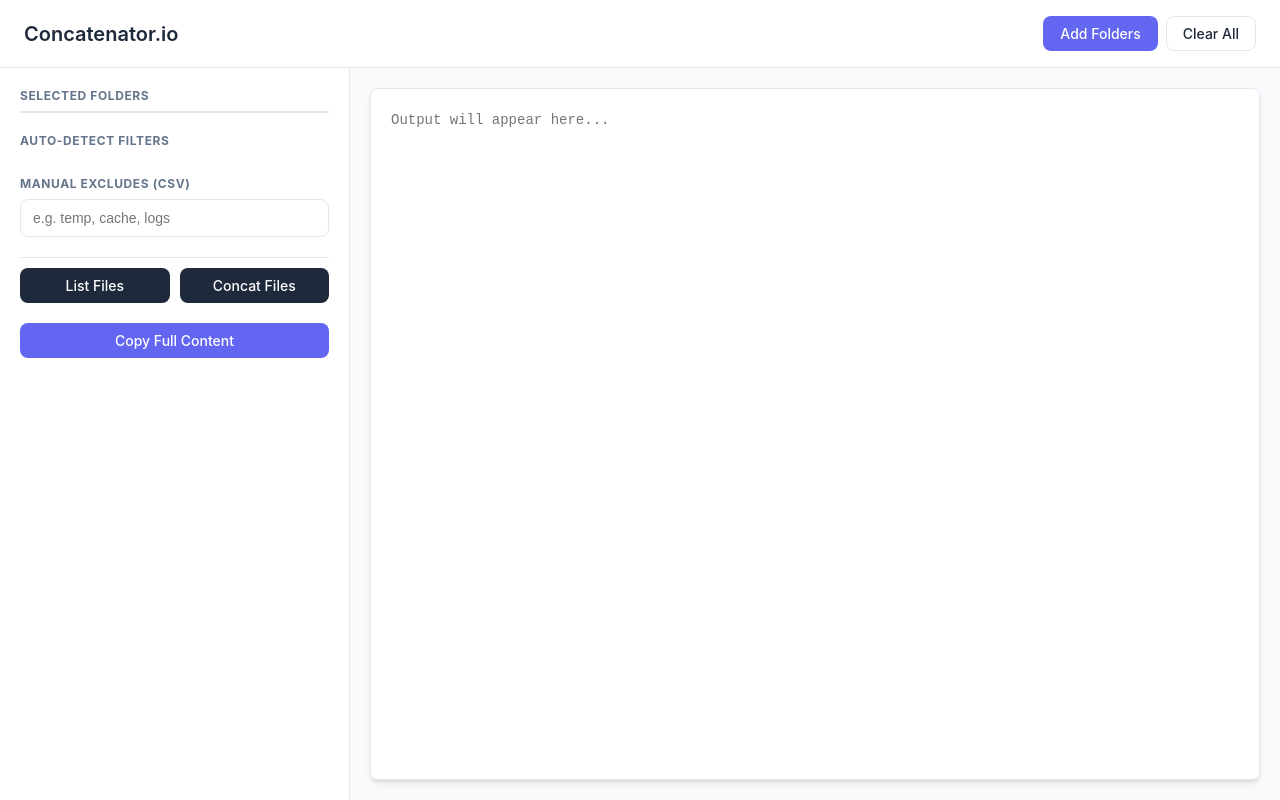
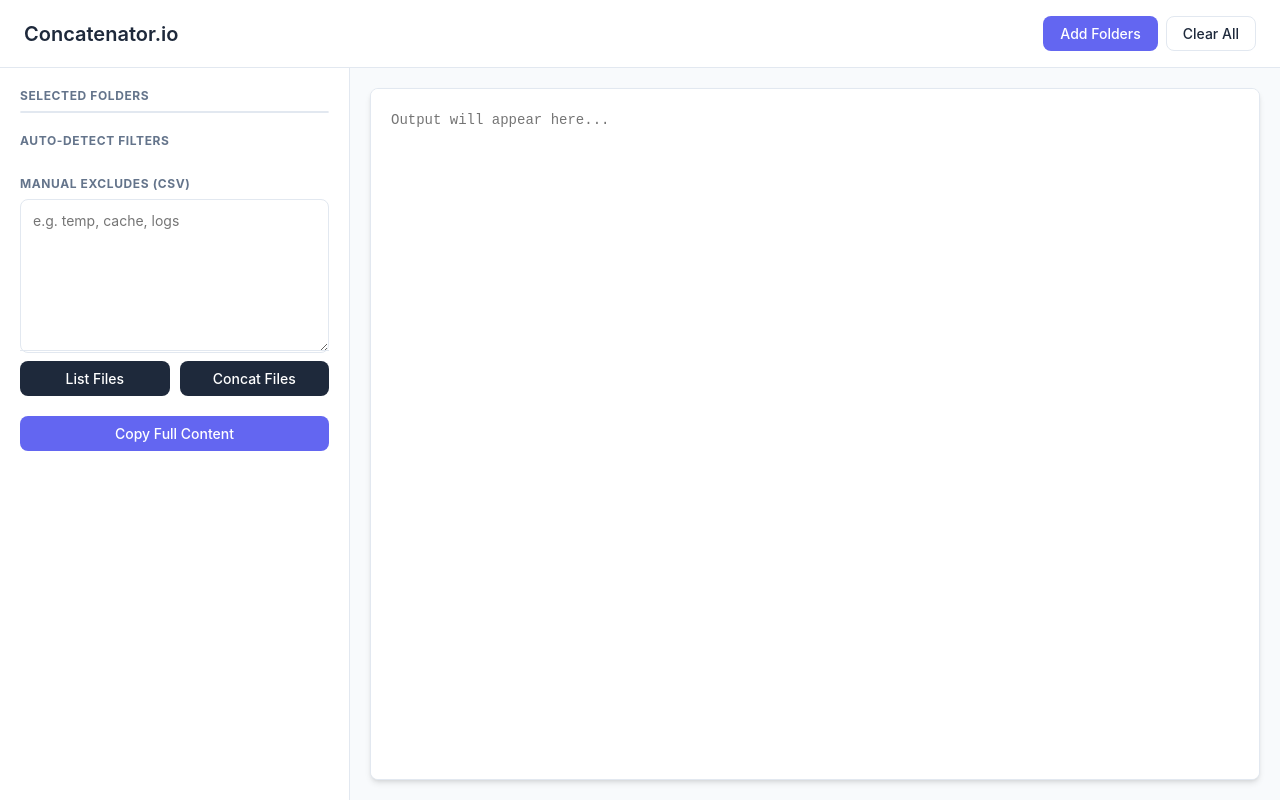
Before and after one commit to lulo97/concat_app_electron, an Electron app: page index.html in a window 1280 px wide. Drawn offline with Linux system fonts and the light colour scheme.

Commit message:
add textarea

```diff
--- a/index.html
+++ b/index.html
@@ -319,6 +319,26 @@
       #copyBtn.copied {
         background-color: #10b981 !important; /* Success Green */
       }
+
+      #excludeInput {
+        width: 100%;
+        min-height: 110px;
+        max-height: 180px;
+        padding: 10px 12px;
+        border: 1px solid var(--border);
+        border-radius: var(--radius);
+        font-size: 0.875rem;
+        font-family: inherit;
+        line-height: 1.5;
+        outline: none;
+        resize: vertical;
+        overflow-y: auto;
+      }
+
+      #excludeInput:focus {
+        border-color: var(--primary);
+        box-shadow: 0 0 0 3px rgba(99, 102, 241, 0.1);
+      }
     </style>
   </head>
   <body>
@@ -344,11 +364,11 @@
 
         <div>
           <span class="section-label">Manual Excludes (CSV)</span>
-          <input
-            type="text"
+          <textarea
             id="excludeInput"
             placeholder="e.g. temp, cache, logs"
-          />
+            rows="5"
+          ></textarea>
         </div>
 
         <div class="action-bar">
--- a/renderer.js
+++ b/renderer.js
@@ -94,6 +94,7 @@ const COMMON_NOISE = [
   "tmp",
   ".temp",
   ".tmp",
+  "cache",
 
   // --- Media & Heavy Assets ---
   "*.gguf",
@@ -108,6 +109,10 @@ const COMMON_NOISE = [
   "*.pdf",
   "*.mp4",
   "*.webm",
+  "*.wav",
+  "*.mp3",
+  "*.txt",
+  "*.json",
 
   // --- Database & Local Storage ---
   "*.db",
@@ -250,7 +255,7 @@ document.getElementById("clearBtn").addEventListener("click", () => {
 async function getFiles(signal) {
   const manualExcludes = document
     .getElementById("excludeInput")
-    .value.split(",")
+    .value.split(/[\n,]/)
     .map((s) => s.trim())
     .filter((s) => s !== "");
   const allExcludes = [...activeSmartExcludes, ...manualExcludes];
```
Also changed, not shown: main.js (+8 -5 lines).
